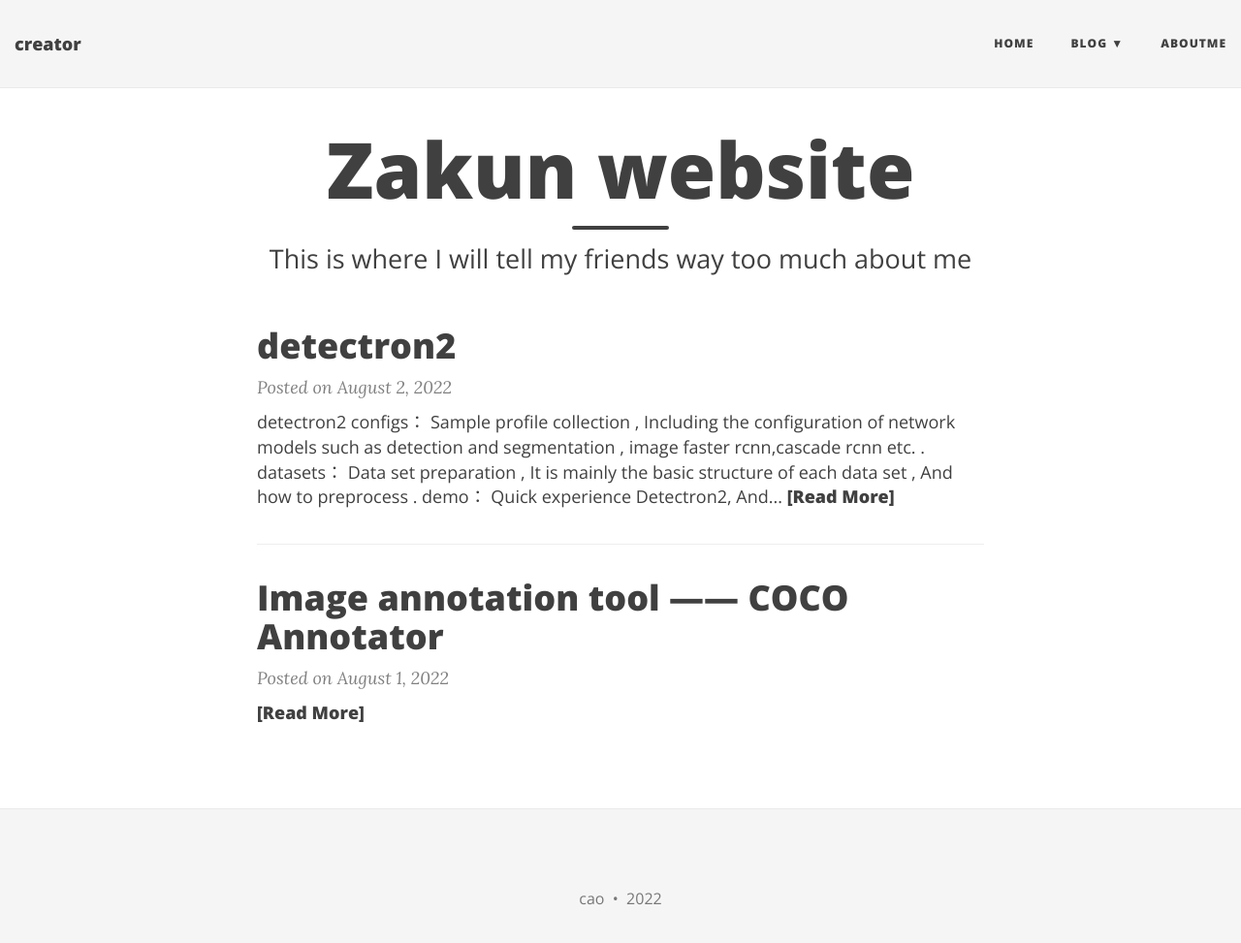
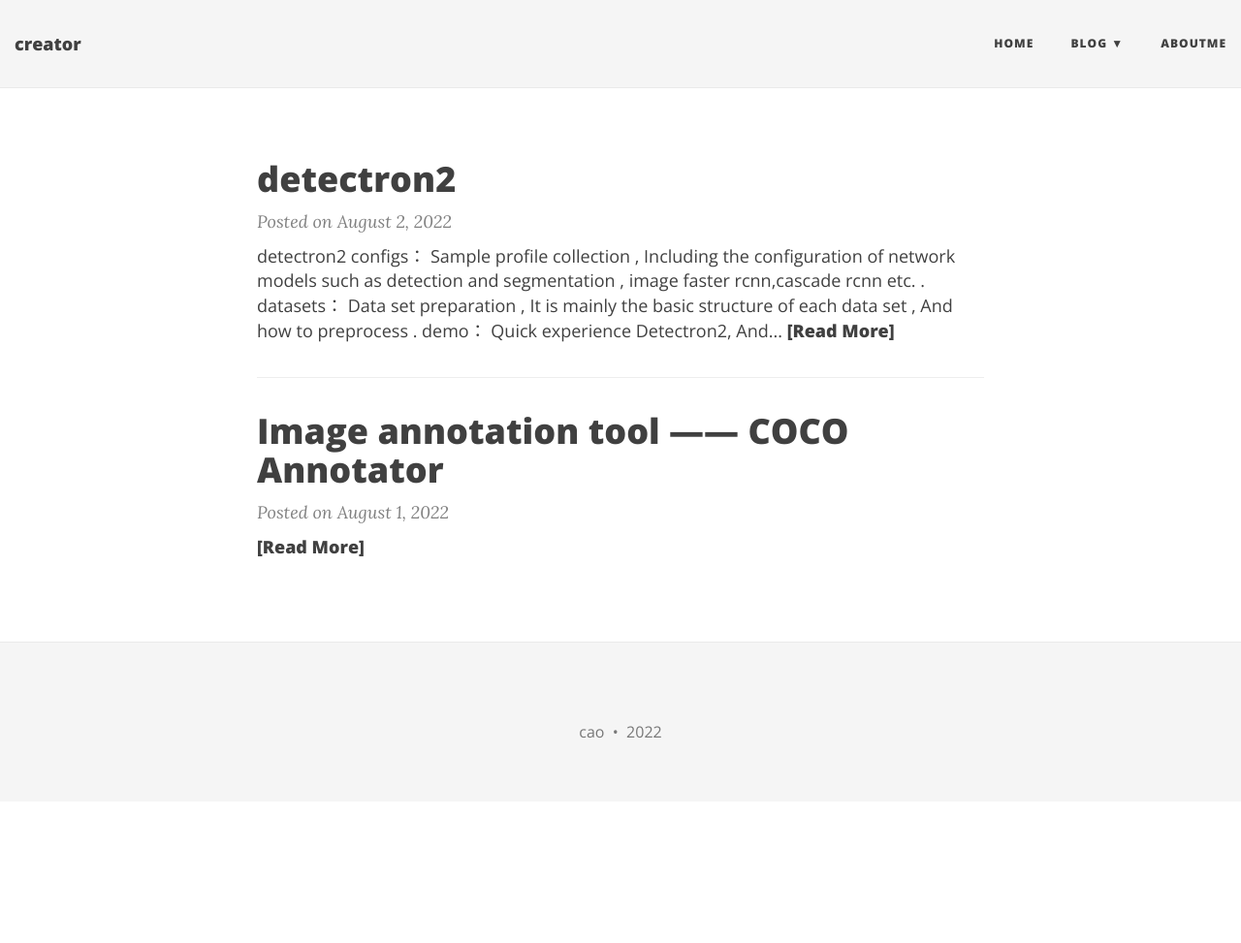
Before and after one commit to creatorcao/creatorcao.github.io, a Jekyll site: the page built from index.html, in a window 1280 px wide and 999 px high. Shown: the top 973 px of the window at 97% size. Built offline with Jekyll 4.4.1, drawn with Linux system fonts in a browser that asks for light colours; nearby versions of some CDN libraries; the list of posts is cut into pages by our own code.

Commit message:
Update index.html

```diff
--- a/index.html
+++ b/index.html
@@ -1,7 +1,7 @@
 ---
 layout: page
-title: Zakun website
-subtitle: This is where I will tell my friends way too much about me
+title:
+subtitle:
 use-site-title: true
 ---
 <div class="posts-list">
```
